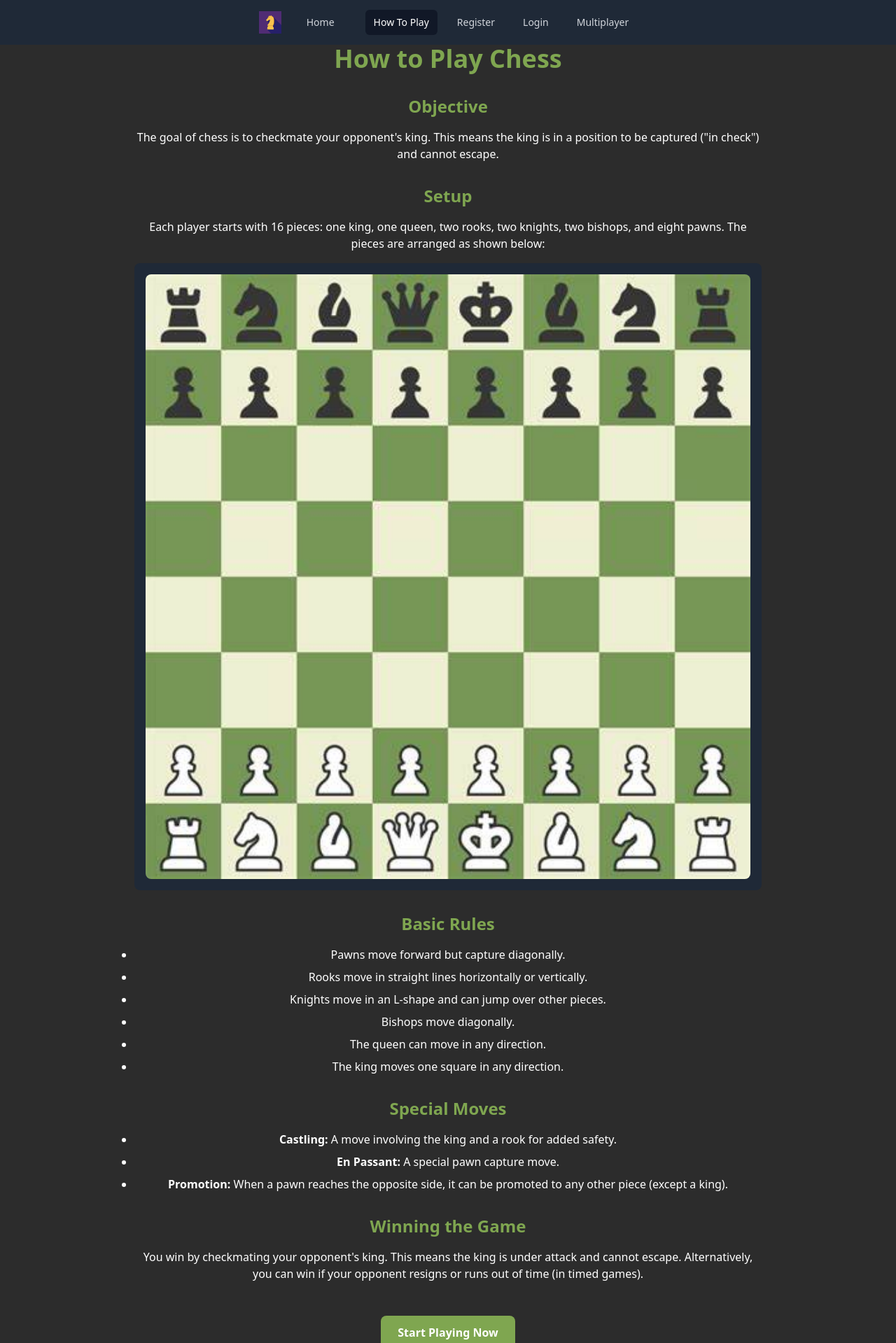
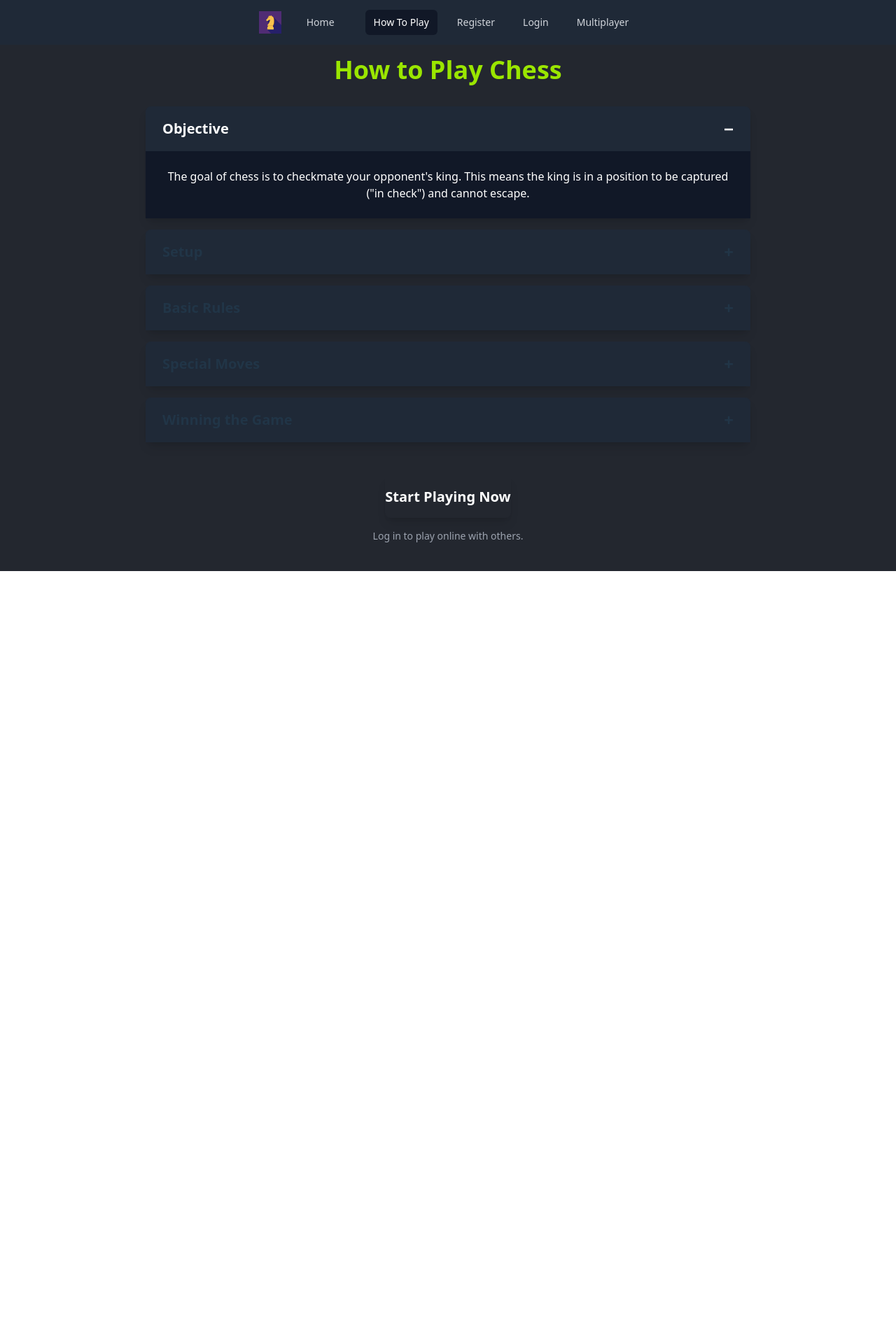
Before and after one commit to hocuspocus07/FreeChess, a React (Vite) app in the folder frontend/: page /how-to in a window 1280 px wide. Shown: the top 1919 px of the page at 70% size. After the commit the page ends 816 px from the top, so only its background shows below. Built offline with nearby package versions, Linux system fonts and the light colour scheme.

Commit message:
style: restyled how to play page

```diff
--- a/frontend/src/pages/HowToPlay.jsx
+++ b/frontend/src/pages/HowToPlay.jsx
@@ -1,100 +1,136 @@
-import React from 'react';
+import React, { useState } from 'react';
+import { useNavigate } from 'react-router-dom';
 import NavBar from '../components/NavBar.jsx';
 
-function HowToPlay() {
-  return (
-    <div className='bg-[#2c2c2c] mt-10'>
-        <NavBar/>
-    <div className="min-h-screen p-6" style={{ color: 'white' }}>
-      <div className="max-w-4xl mx-auto">
-        {/* Page Heading */}
-        <h1 className="text-4xl font-bold mb-8" style={{ color: '#7fa650' }}>
-          How to Play Chess
-        </h1>
-
-        {/* Section 1: Objective */}
-        <section className="mb-8">
-          <h2 className="text-2xl font-semibold mb-4" style={{ color: '#7fa650' }}>
-            Objective
-          </h2>
-          <p className="mb-4">
+const sections = [
+  {
+    title: "Objective",
+    content: (
+      <p>
         The goal of chess is to checkmate your opponent's king. This means the king is in a position to be captured ("in check") and cannot escape.
       </p>
-        </section>
-
-        {/* Section 2: Setup */}
-        <section className="mb-8">
-          <h2 className="text-2xl font-semibold mb-4" style={{ color: '#7fa650' }}>
-            Setup
-          </h2>
-          <p className="mb-4">
+    ),
+  },
+  {
+    title: "Setup",
+    content: (
+      <>
+        <p>
           Each player starts with 16 pieces: one king, one queen, two rooks, two knights, two bishops, and eight pawns. The pieces are arranged as shown below:
         </p>
-          <div className="bg-gray-800 p-4 rounded-lg">
+        <div className="bg-gray-800 p-4 rounded-lg my-4 flex justify-center">
           <img
-              src="/chess-setup.jpg" // Replace with your image path
+            src="/chess-setup.jpg"
             alt="Chess Setup"
-              className="w-full rounded-lg"
+            className="w-full max-w-md rounded-lg shadow-lg"
           />
         </div>
-        </section>
-
-        {/* Section 3: Basic Rules */}
-        <section className="mb-8">
-          <h2 className="text-2xl font-semibold mb-4" style={{ color: '#7fa650' }}>
-            Basic Rules
-          </h2>
-          <ul className="list-disc pl-6">
-            <li className="mb-2">Pawns move forward but capture diagonally.</li>
-            <li className="mb-2">Rooks move in straight lines horizontally or vertically.</li>
-            <li className="mb-2">Knights move in an L-shape and can jump over other pieces.</li>
-            <li className="mb-2">Bishops move diagonally.</li>
-            <li className="mb-2">The queen can move in any direction.</li>
-            <li className="mb-2">The king moves one square in any direction.</li>
+      </>
+    ),
+  },
+  {
+    title: "Basic Rules",
+    content: (
+      <ul className="list-disc pl-6 space-y-2">
+        <li>Pawns move forward but capture diagonally.</li>
+        <li>Rooks move in straight lines horizontally or vertically.</li>
+        <li>Knights move in an L-shape and can jump over other pieces.</li>
+        <li>Bishops move diagonally.</li>
+        <li>The queen can move in any direction.</li>
+        <li>The king moves one square in any direction.</li>
       </ul>
-        </section>
-
-        {/* Section 4: Special Moves */}
-        <section className="mb-8">
-          <h2 className="text-2xl font-semibold mb-4" style={{ color: '#7fa650' }}>
-            Special Moves
-          </h2>
-          <ul className="list-disc pl-6">
-            <li className="mb-2">
+    ),
+  },
+  {
+    title: "Special Moves",
+    content: (
+      <ul className="list-disc pl-6 space-y-2">
+        <li>
           <strong>Castling:</strong> A move involving the king and a rook for added safety.
         </li>
-            <li className="mb-2">
+        <li>
           <strong>En Passant:</strong> A special pawn capture move.
         </li>
-            <li className="mb-2">
+        <li>
           <strong>Promotion:</strong> When a pawn reaches the opposite side, it can be promoted to any other piece (except a king).
         </li>
       </ul>
-        </section>
-
-        {/* Section 5: Winning the Game */}
-        <section className="mb-8">
-          <h2 className="text-2xl font-semibold mb-4" style={{ color: '#7fa650' }}>
-            Winning the Game
-          </h2>
-          <p className="mb-4">
+    ),
+  },
+  {
+    title: "Winning the Game",
+    content: (
+      <p>
         You win by checkmating your opponent's king. This means the king is under attack and cannot escape. Alternatively, you can win if your opponent resigns or runs out of time (in timed games).
       </p>
-        </section>
+    ),
+  },
+];
 
-        {/* Call to Action */}
+function HowToPlay() {
+  const [openSection, setOpenSection] = useState(0);
+  const navigate = useNavigate();
+
+  const isLoggedIn = !!localStorage.getItem('token');
+
+  const handleStartPlaying = () => {
+    if (isLoggedIn) {
+      navigate('/multiplayer');
+    } else {
+      navigate('/login');
+    }
+  };
+
+  return (
+    <div className="bg-[#23272f] min-h-screen">
+      <NavBar />
+      <div className="max-w-4xl mx-auto pt-20 pb-10 px-4">
+        <h1 className="text-4xl font-extrabold mb-8 text-center text-lime-400 drop-shadow-lg">
+          How to Play Chess
+        </h1>
+        <div className="space-y-4">
+          {sections.map((section, idx) => (
+            <div key={section.title} className="rounded-lg shadow-lg bg-gray-800">
+              <button
+                className={`w-full flex justify-between items-center px-6 py-4 text-xl font-semibold transition-colors rounded-t-lg focus:outline-none ${
+                  openSection === idx
+                    ? 'bg-lime-600 text-white'
+                    : 'bg-gray-800 text-lime-400 hover:bg-gray-700'
+                }`}
+                onClick={() => setOpenSection(openSection === idx ? -1 : idx)}
+                aria-expanded={openSection === idx}
+              >
+                {section.title}
+                <span className="ml-2 text-2xl">
+                  {openSection === idx ? '−' : '+'}
+                </span>
+              </button>
+              <div
+                className={`transition-all duration-300 overflow-hidden ${
+                  openSection === idx ? 'max-h-96 p-6' : 'max-h-0 p-0'
+                } bg-gray-900 text-white`}
+                style={{ borderTopLeftRadius: 0, borderTopRightRadius: 0 }}
+              >
+                {openSection === idx && section.content}
+              </div>
+            </div>
+          ))}
+        </div>
         <div className="text-center mt-12">
           <button
-            className="px-6 py-3 rounded-lg font-semibold transition-colors"
-            style={{ backgroundColor: '#7fa650', color: 'white' }}
-            onMouseEnter={(e) => (e.target.style.backgroundColor = '#6c8a42')}
-            onMouseLeave={(e) => (e.target.style.backgroundColor = '#7fa650')}
+            className="px-8 py-4 rounded-lg font-bold text-xl bg-lime-500 hover:from-lime-600 hover:bg-lime-800 text-white shadow-lg transition-all duration-200 transform hover:scale-105"
+            onClick={handleStartPlaying}
           >
             Start Playing Now
           </button>
+          <p className="mt-4 text-gray-400 text-sm">
+            {isLoggedIn
+              ? "Ready to challenge real players online!"
+              : "Log in to play online with others."}
+          </p>
         </div>
       </div>
-    </div></div>
+    </div>
   );
 }
 
```
Lines whose indentation alone changed are shown as unchanged.
